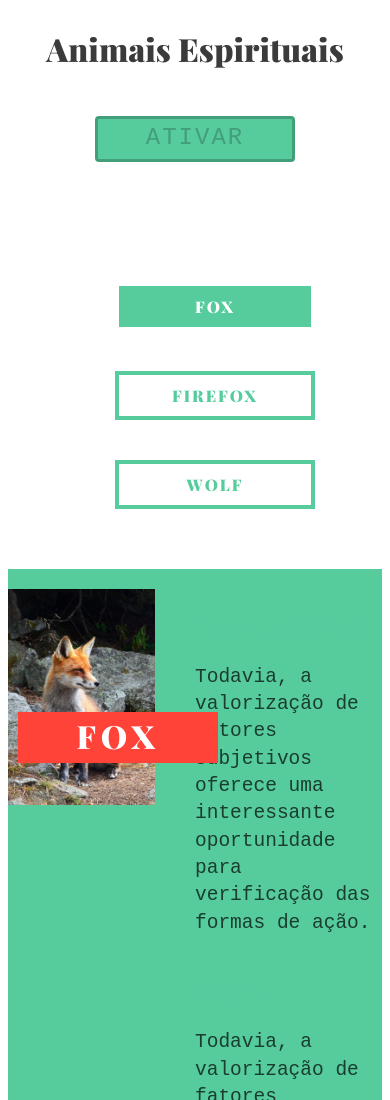
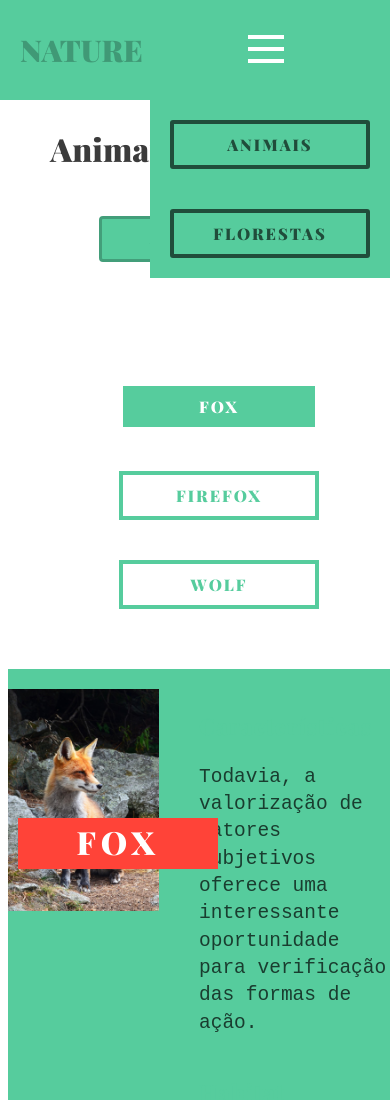
Before and after one commit to gustavo-em/aplicando_conhecimentos_jquery, a plain HTML site: page index.html in a window 390 px wide. Shown: the top 1100 px of the page. Drawn offline with nearby package versions, Linux system fonts and the light colour scheme.

Commit message:
Header com menu mobile

```diff
--- a/aplicativo.js
+++ b/aplicativo.js
@@ -56,3 +56,23 @@ $('.botao_ativar').on('mouseenter', function(){
         $(this).addClass('animar_scale')
     }
 })
+
+
+$('div.menu-cel').on('click', function(){
+    $('.navegacao').toggle('.nav-cel');
+})
+$('div.menu-cel').each(function(){
+    console.log($(window).width());
+})
+
+console.log(window.screen.width)
+
+
+document.body.onresize = function() {
+    if (document.body.clientWidth > 600) {
+        $('.nav-cel').show()
+    }
+    if (document.body.clientWidth <= 600) {
+        $('.nav-cel').hide()
+    }
+};
--- a/index.html
+++ b/index.html
@@ -11,7 +11,22 @@
 	<script type="text/javascript">
 		document.documentElement.className += ' js';
 	</script>
+
+	<div class="header">
+		<div class="logo">NATURE</div>
+		<div class="menu-cel"></div>
+		<nav class="navegacao nav-cel">
+			<ul>
+				<li><a>Animais</a></li>
+				<li><a>Florestas</a></li>
+			</ul>
+		</nav>
+	</div>
 	<div class="acima_tudo">
+
+
+
+
 		<section class="container animais" data-grupo="animais">
 
 			<h1>Animais Espirituais</h1>
--- a/style2.css
+++ b/style2.css
@@ -97,20 +97,101 @@
 
 }
 
+html{
+	box-sizing: border-box;
+}
+
+
+.logo {
+	font-family: 'Playfair Display';
+	padding: 20px;
+	font-size: 30px;
+	color: #409976;
+
+}
+
+.header {
+	background: #56CC9D;
+	width: 100%;
+	height: 100px;
+	display:flex;
+	align-items: center;
+	justify-content:space-between;
+	flex-flow: row nowrap;
+	padding: 0px;
+	margin: 0px;
+	position: fixed;
+	top:0px;
+	left:0px;
+	z-index: 100;
+}
 
 
 
+.navegacao ul li a {
+	color: #204D3B;
+	border-radius: 3px;
+}
+
+.navegacao ul {
+	display: flex;
+	align-items: center;
+	margin: 0px;
+	padding: 0px;
+}
+
+.acima_tudo {
+	position: absolute;
+	top: 100px;
+}
 
 
+@media (min-width: 601px) and (max-width: 1300px){
+	.navegacao {
+		display: block;
+		visibility: 1;
+		overflow: visible;
+	}
+}
 
 
+@media (max-width: 600px){
+	.menu-cel {
+		width:36px;
+		height:36px;
+		background: #56CC9D;
+		border-top: 4px solid;
+		color: white;
+		display: block;
+		cursor: pointer;
+		float: left;
+		margin: 5px 20px 0px 0px;
+	}
 
+	.menu-cel::after, .menu-cel::before{
+		content: '';
+		display: block;
+		border-top: 4px solid;
+		margin-top: 8px;
+	}
 
+	.nav-cel ul{
+		display: flex;
+		flex-flow:column nowrap;
+		background: #56CC9D;
+		top: 100px;
+		position: fixed;
+		right: 0px;
+	}
 
+	.nav-cel{
+		display: fixed;
+		float:left;
+	}
 
+	.esconder {
+		overflow:hidden;
+		opacity: 0;
+	}
 
-
-
-html{
-	box-sizing: border-box;
 }
```
Lines whose indentation alone changed are shown as unchanged.
